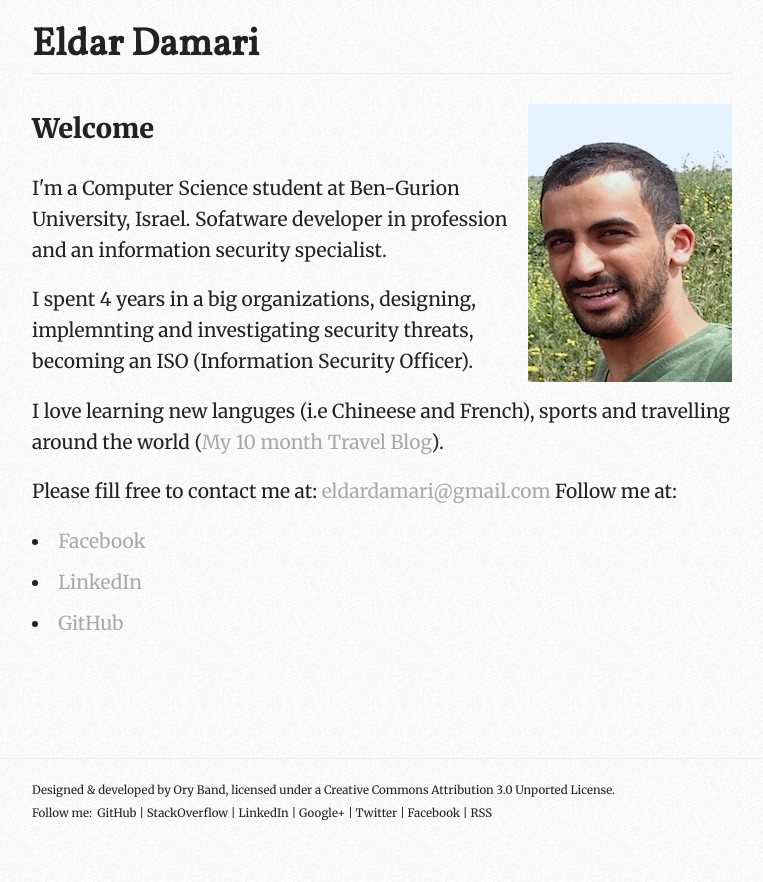
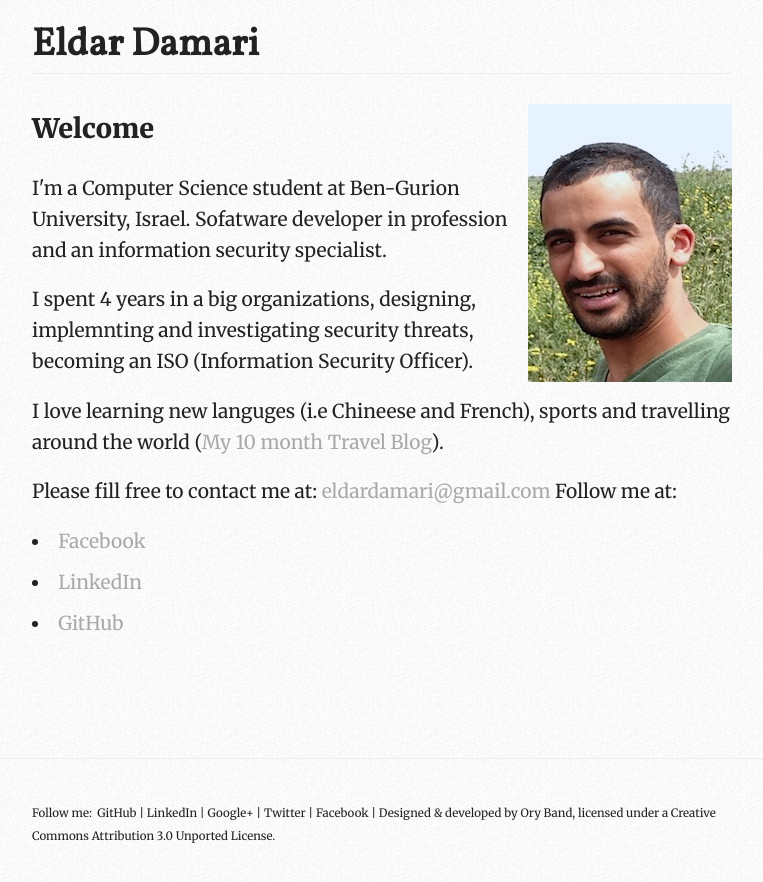
Before and after one commit to eldardamari/eldardamari.github.io, a Jekyll site: the page built from index.html, in a window 1280 px wide. Shown: the top 882 px of the page, without its empty margins (258-1021 px from the left). Built offline with Jekyll 4.4.1, drawn with Linux system fonts in a browser that asks for light colours; Markdown is read by kramdown in place of the engine named in the settings.

Commit message:
updating links in footer

```diff
--- a/_layouts/base.html
+++ b/_layouts/base.html
@@ -54,16 +54,15 @@
   <div class="footer-container">
     <footer class="wrapper">
       <div>
-        Designed &amp; developed by <a href="http://oryband.com" >Ory Band</a>, licensed under a <a rel="license" href="http://creativecommons.org/licenses/by/3.0/deed.en_US">Creative Commons Attribution 3.0 Unported License</a>.
         <br />
         Follow me:&nbsp;
-        <a href="http://github.com/oryband/">GitHub</a> |
-        <a href="http://stackoverflow.com/users/207894/ory-band/">StackOverflow</a> |
-        <a href="http://il.linkedin.com/in/oryband/">LinkedIn</a> |
-        <a href="http://gplus.to/OryBand/about/">Google+</a> |
-        <a href="http://twitter.com/OryBand">Twitter</a> |
-        <a href="http://www.facebook.com/oryband">Facebook</a> |
-        <a href="/feed.xml">RSS</a>
+        <a href="http://github.com/eldardamari/">GitHub</a> |
+        <a href="http://lnkd.in/Qttjwy">LinkedIn</a> |
+        <a href="http://gplus.to/eldardamari/about/">Google+</a> |
+        <a href="http://twitter.com/Eldardamari">Twitter</a> |
+        <a href="http://www.facebook.com/eldardamari">Facebook</a> |
+
+        Designed &amp; developed by <a href="http://oryband.com" >Ory Band</a>, licensed under a <a rel="license" href="http://creativecommons.org/licenses/by/3.0/deed.en_US">Creative Commons Attribution 3.0 Unported License</a>.
       </div>
     </footer>
   </div>
```
Also changed, not shown: 404.html (+11 -11 lines).
